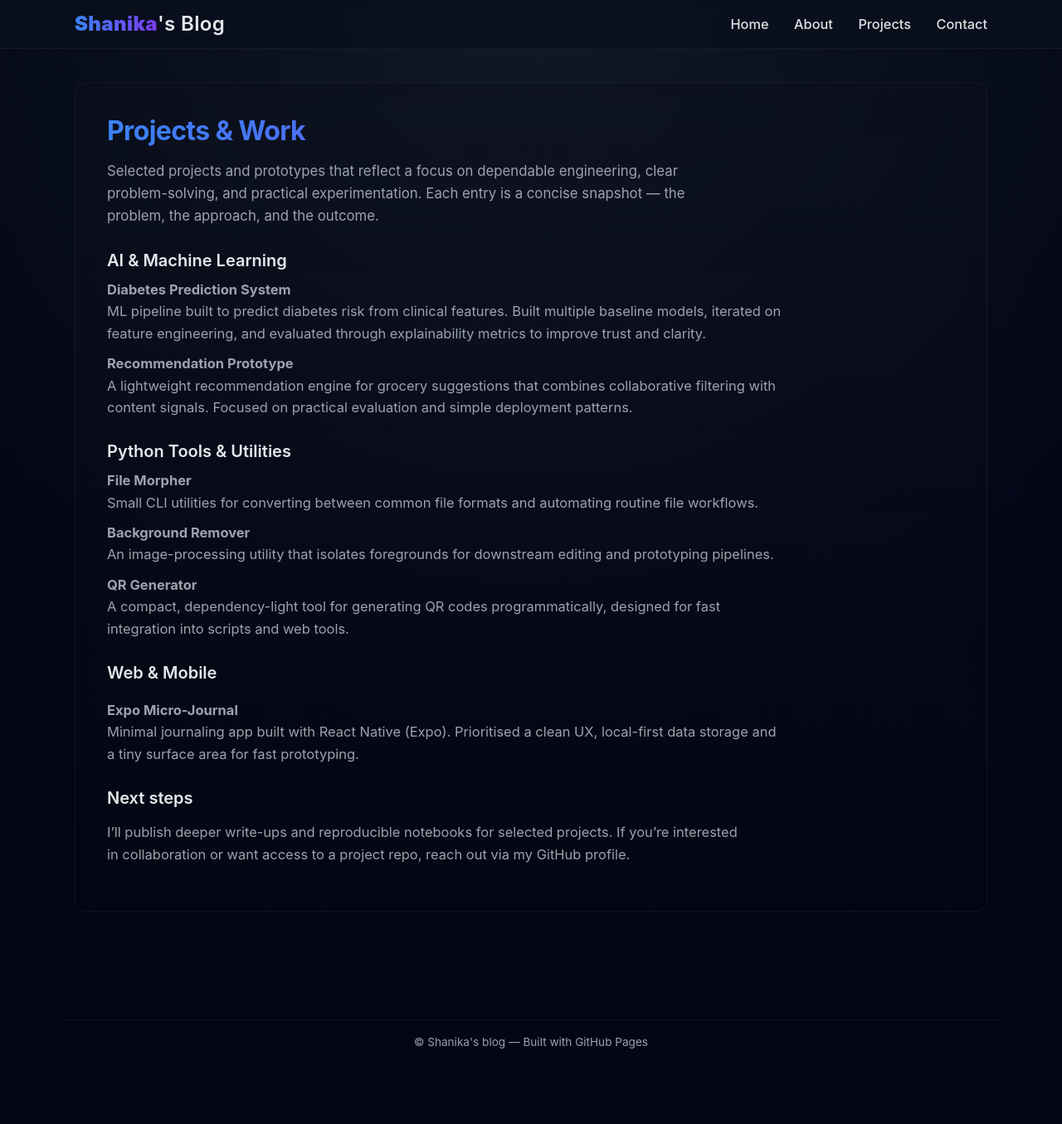
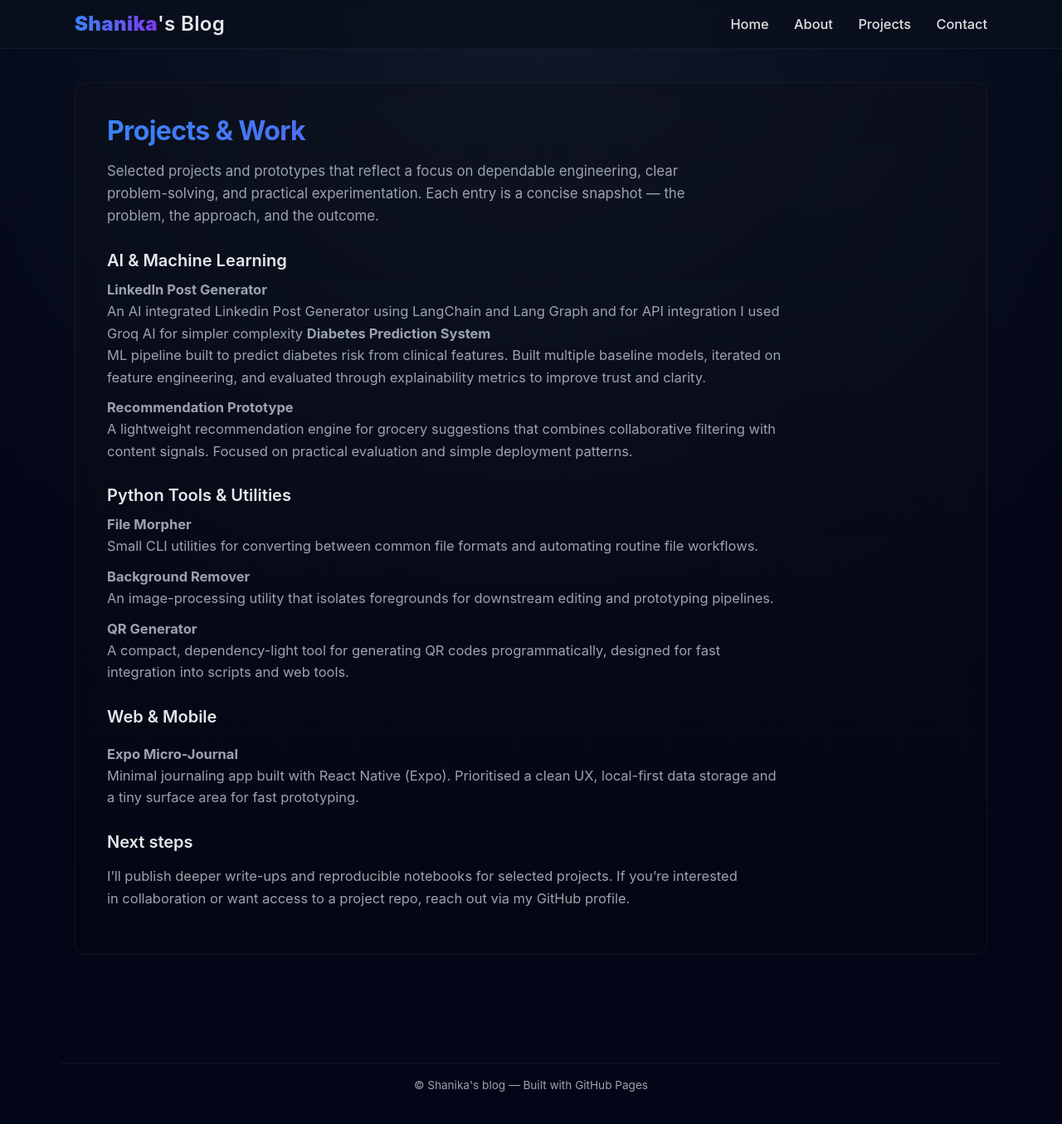
Before and after one commit to shanikashameems/shanikashameems.github.io, a Jekyll site: the page built from projects.md, in a window 1280 px wide and 1374 px high. Shown: the top 1355 px of the window at 83% size. Built offline with Jekyll 4.4.1, drawn with Linux system fonts in a browser that asks for light colours.

Commit message:
added linkedin post generator

```diff
--- a/projects.md
+++ b/projects.md
@@ -42,6 +42,12 @@ title: Projects
     <h2 style="font-size:1.25rem; margin-bottom:10px; font-weight:600;">AI & Machine Learning</h2>
 
     <div style="color:#9ca3af; line-height:1.6; font-size:1.03rem; max-width:820px;">
+
+
+      <strong>LinkedIn Post Generator</strong><br>
+     An AI integrated Linkedin Post Generator using LangChain and Lang Graph and for API integration I used Groq AI for simpler complexity
+
+
       <strong>Diabetes Prediction System</strong><br>
       ML pipeline built to predict diabetes risk from clinical features. Built multiple baseline models, iterated on feature engineering, and evaluated through explainability metrics to improve trust and clarity.
 
@@ -49,6 +55,7 @@ title: Projects
 
       <strong>Recommendation Prototype</strong><br>
       A lightweight recommendation engine for grocery suggestions that combines collaborative filtering with content signals. Focused on practical evaluation and simple deployment patterns.
+
     </div>
   </div>
 
```
